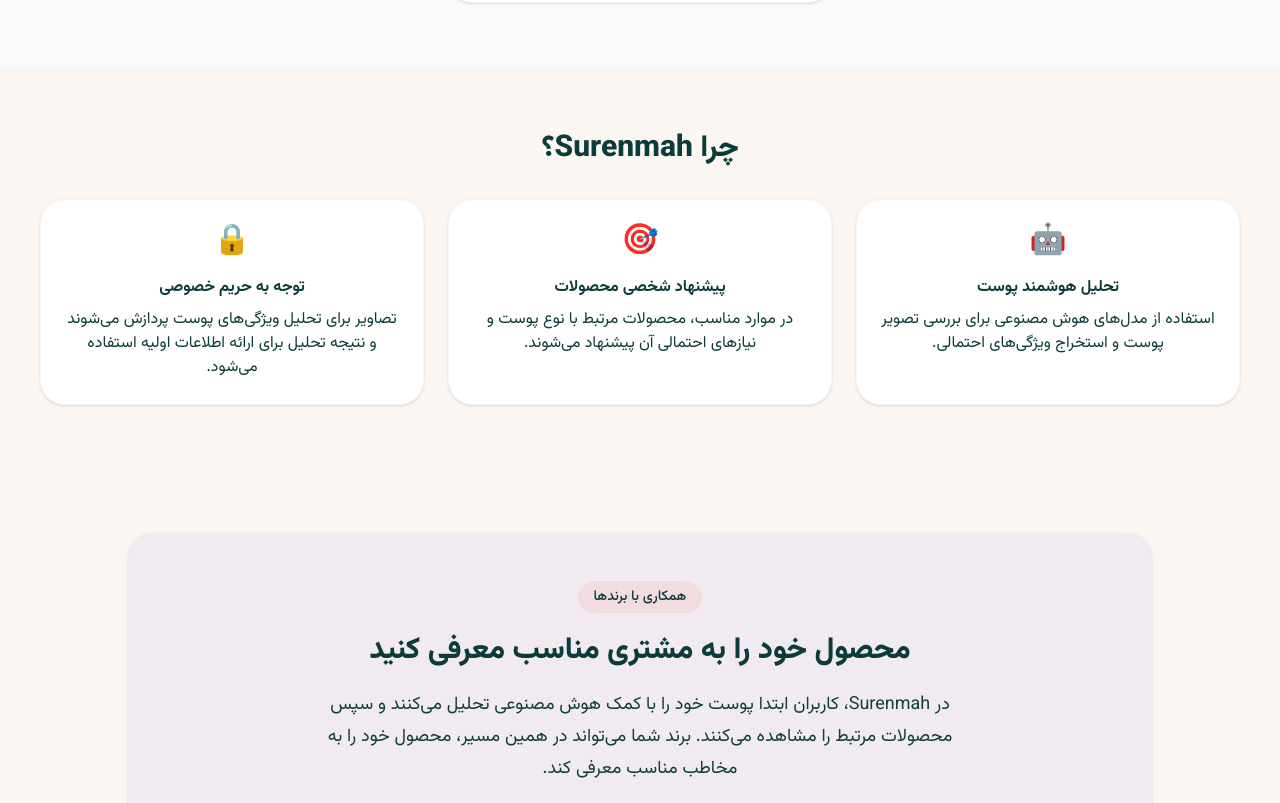
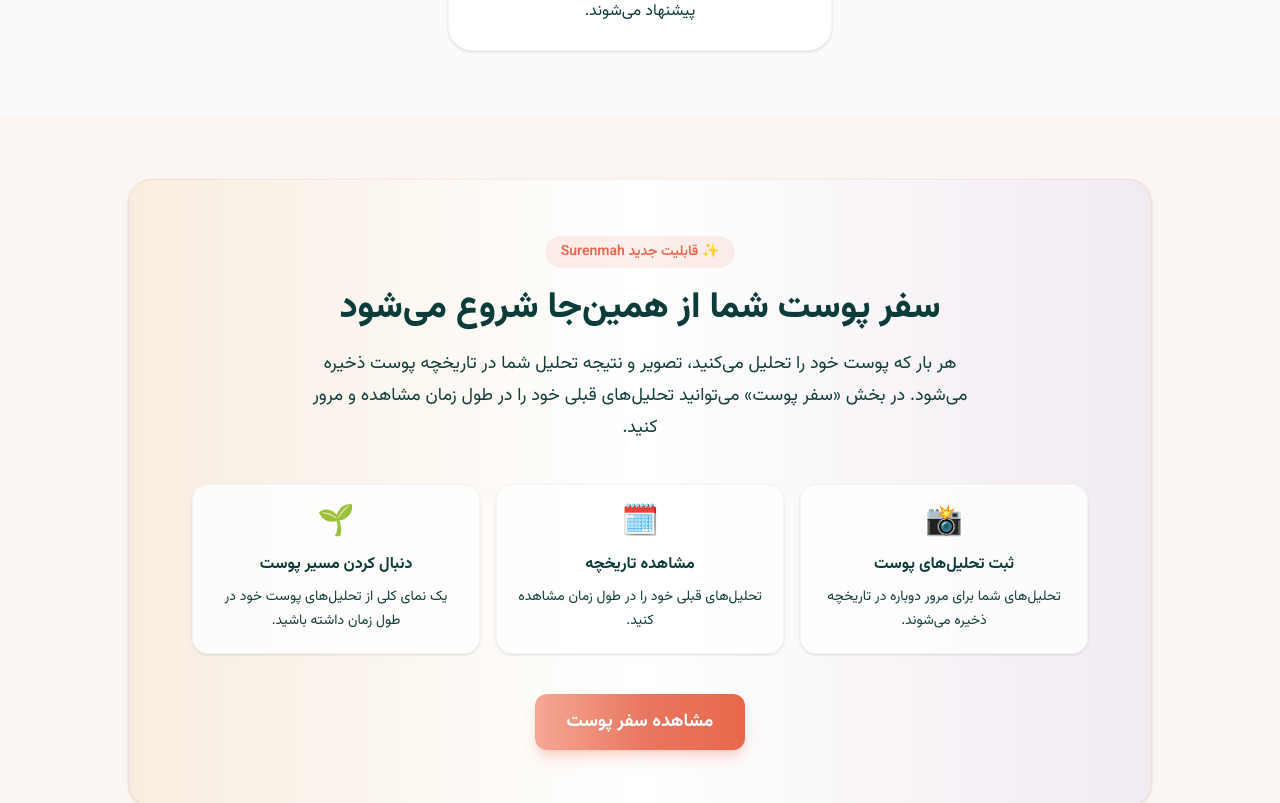
Before and after one commit to ahm100/Skin-Frontend, a Next.js app: page / in a window 1280 px wide. Shown: the part 1632-2435 px from the top of the page. Built offline with nearby package versions, Linux system fonts and the light colour scheme; no server answers.

Commit message:
present in home skin jurney

```diff
--- a/app/page.tsx
+++ b/app/page.tsx
@@ -13,7 +13,9 @@
   return (
     <main className="min-h-screen">
 
-      {/* Hero */}
+      {/* =====================================================
+          HERO
+          ===================================================== */}
 
       <section
         className="
@@ -28,7 +30,6 @@
           text-center
         "
       >
-
         <h1
           className="
             text-4xl
@@ -55,6 +56,20 @@
           و بر اساس نتیجه تحلیل، پیشنهادهای مناسب دریافت کنید.
         </p>
 
+        <p
+          className="
+            mt-4
+            max-w-2xl
+            text-base
+            sm:text-lg
+            font-medium
+            leading-8
+            text-petrol
+          "
+        >
+          تحلیل کنید، نتیجه را ذخیره کنید و مسیر پوست خود را دنبال کنید.
+        </p>
+
         <a
           href="/analyze"
           className="
@@ -62,28 +77,21 @@
             inline-flex
             items-center
             justify-center
-
             rounded-xl
-
             bg-gradient-to-l
             from-coral
             via-[#E97861]
             to-[#F4A896]
-
             px-10
             py-4
-
             text-lg
             font-bold
             text-white
-
             shadow-lg
             shadow-coral/25
-
             hover:-translate-y-0.5
             hover:shadow-xl
             hover:shadow-coral/30
-
             transition-all
             duration-200
           "
@@ -102,11 +110,12 @@
           ⚠️ این تحلیل تشخیص پزشکی نیست.
           نتایج توسط هوش مصنوعی تخمین زده می‌شوند.
         </p>
-
       </section>
 
 
-      {/* How it works */}
+      {/* =====================================================
+          HOW IT WORKS
+          ===================================================== */}
 
       <section
         className="
@@ -116,7 +125,6 @@
           sm:px-10
         "
       >
-
         <h2
           className="
             text-center
@@ -155,7 +163,6 @@
               max-w-sm
             "
           >
-
             <div
               className="
                 flex
@@ -192,7 +199,6 @@
               یک تصویر مناسب از پوست خود ارسال کنید تا
               فرآیند تحلیل پوست آغاز شود.
             </p>
-
           </div>
 
 
@@ -227,7 +233,6 @@
               max-w-sm
             "
           >
-
             <div
               className="
                 flex
@@ -264,7 +269,6 @@
               مدل‌های هوش مصنوعی تصویر پوست را بررسی می‌کنند
               و ویژگی‌ها و نشانه‌های احتمالی را استخراج می‌کنند.
             </p>
-
           </div>
 
 
@@ -299,7 +303,6 @@
               max-w-sm
             "
           >
-
             <div
               className="
                 flex
@@ -336,15 +339,276 @@
               در مواردی که تحلیل برای پیشنهاد محصول مناسب باشد،
               محصولات مرتبط بر اساس نتیجه تحلیل پیشنهاد می‌شوند.
             </p>
+          </div>
 
+        </div>
+      </section>
+
+
+      {/* =====================================================
+          SKIN JOURNEY
+          ===================================================== */}
+
+      <section
+        className="
+          px-6
+          py-16
+          sm:px-10
+        "
+      >
+        <div
+          className="
+            mx-auto
+            max-w-5xl
+            overflow-hidden
+            rounded-3xl
+            border
+            border-coral/10
+            bg-gradient-to-l
+            from-[#F2EAF1]
+            via-white
+            to-[#F5E6D3]/60
+            px-6
+            py-12
+            sm:px-10
+            sm:py-14
+            shadow-sm
+          "
+        >
+
+          {/* Badge */}
+
+          <div className="text-center">
+            <span
+              className="
+                inline-flex
+                items-center
+                rounded-full
+                bg-coral/10
+                px-4
+                py-1.5
+                text-sm
+                font-semibold
+                text-coral
+              "
+            >
+              ✨ قابلیت جدید Surenmah
+            </span>
+          </div>
+
+
+          {/* Title */}
+
+          <h2
+            className="
+              mt-5
+              text-center
+              text-3xl
+              sm:text-4xl
+              font-extrabold
+              text-petrol
+            "
+          >
+            سفر پوست شما از همین‌جا شروع می‌شود
+          </h2>
+
+
+          {/* Description */}
+
+          <p
+            className="
+              mx-auto
+              mt-5
+              max-w-2xl
+              text-center
+              text-base
+              sm:text-lg
+              leading-8
+              text-petrol-soft
+            "
+          >
+            هر بار که پوست خود را تحلیل می‌کنید، تصویر و نتیجه
+            تحلیل شما در تاریخچه پوست ذخیره می‌شود.
+            در بخش «سفر پوست» می‌توانید تحلیل‌های قبلی خود را
+            در طول زمان مشاهده و مرور کنید.
+          </p>
+
+
+          {/* Features */}
+
+          <div
+            className="
+              mx-auto
+              mt-10
+              grid
+              max-w-4xl
+              gap-4
+              sm:grid-cols-3
+            "
+          >
+
+            {/* Feature 1 */}
+
+            <div
+              className="
+                rounded-2xl
+                bg-white/80
+                border
+                border-gray-100
+                p-5
+                text-center
+                shadow-sm
+              "
+            >
+              <div className="text-3xl">
+                📸
+              </div>
+
+              <h3
+                className="
+                  mt-3
+                  font-bold
+                  text-petrol
+                "
+              >
+                ثبت تحلیل‌های پوست
+              </h3>
+
+              <p
+                className="
+                  mt-2
+                  text-sm
+                  leading-6
+                  text-petrol-soft
+                "
+              >
+                تحلیل‌های شما برای مرور دوباره در تاریخچه ذخیره می‌شوند.
+              </p>
+            </div>
+
+
+            {/* Feature 2 */}
+
+            <div
+              className="
+                rounded-2xl
+                bg-white/80
+                border
+                border-gray-100
+                p-5
+                text-center
+                shadow-sm
+              "
+            >
+              <div className="text-3xl">
+                🗓️
+              </div>
+
+              <h3
+                className="
+                  mt-3
+                  font-bold
+                  text-petrol
+                "
+              >
+                مشاهده تاریخچه
+              </h3>
+
+              <p
+                className="
+                  mt-2
+                  text-sm
+                  leading-6
+                  text-petrol-soft
+                "
+              >
+                تحلیل‌های قبلی خود را در طول زمان مشاهده کنید.
+              </p>
+            </div>
+
+
+            {/* Feature 3 */}
+
+            <div
+              className="
+                rounded-2xl
+                bg-white/80
+                border
+                border-gray-100
+                p-5
+                text-center
+                shadow-sm
+              "
+            >
+              <div className="text-3xl">
+                🌱
+              </div>
+
+              <h3
+                className="
+                  mt-3
+                  font-bold
+                  text-petrol
+                "
+              >
+                دنبال کردن مسیر پوست
+              </h3>
+
+              <p
+                className="
+                  mt-2
+                  text-sm
+                  leading-6
+                  text-petrol-soft
+                "
+              >
+                یک نمای کلی از تحلیل‌های پوست خود در طول زمان داشته باشید.
+              </p>
             </div>
 
           </div>
 
+
+          {/* CTA */}
+
+          <div className="mt-10 text-center">
+            <a
+              href="/journey"
+              className="
+                inline-flex
+                items-center
+                justify-center
+                rounded-xl
+                bg-gradient-to-l
+                from-coral
+                via-[#E97861]
+                to-[#F4A896]
+                px-8
+                py-3.5
+                text-base
+                sm:text-lg
+                font-bold
+                text-white
+                shadow-lg
+                shadow-coral/25
+                hover:-translate-y-0.5
+                hover:shadow-xl
+                hover:shadow-coral/30
+                transition-all
+                duration-200
+              "
+            >
+              مشاهده سفر پوست
+            </a>
+          </div>
+
+        </div>
       </section>
 
 
-      {/* Why Surenmah */}
+      {/* =====================================================
+          WHY SURENMAH
+          ===================================================== */}
 
       <section
         className="
@@ -354,7 +618,6 @@
           text-center
         "
       >
-
         <h2
           className="
             text-3xl
@@ -386,7 +649,6 @@
               shadow-sm
             "
           >
-
             <div className="text-3xl">
               🤖
             </div>
@@ -399,7 +661,6 @@
               استفاده از مدل‌های هوش مصنوعی برای
               بررسی تصویر پوست و استخراج ویژگی‌های احتمالی.
             </p>
-
           </div>
 
 
@@ -415,7 +676,6 @@
               shadow-sm
             "
           >
-
             <div className="text-3xl">
               🎯
             </div>
@@ -428,7 +688,6 @@
               در موارد مناسب، محصولات مرتبط با نوع پوست
               و نیازهای احتمالی آن پیشنهاد می‌شوند.
             </p>
-
           </div>
 
 
@@ -444,7 +703,6 @@
               shadow-sm
             "
           >
-
             <div className="text-3xl">
               🔒
             </div>
@@ -457,17 +715,11 @@
               تصاویر برای تحلیل ویژگی‌های پوست پردازش می‌شوند
               و نتیجه تحلیل برای ارائه اطلاعات اولیه استفاده می‌شود.
             </p>
-
           </div>
 
         </div>
-
       </section>
 
-
-      {/* =====================================================
-          BRANDS / SPONSOR CTA
-          ===================================================== */}
 
       {/* =====================================================
           BRANDS / SPONSOR CTA
@@ -484,16 +736,11 @@
           className="
             mx-auto
             max-w-5xl
-
             rounded-3xl
-
             bg-[#F2EAF1]
-
             px-6
             py-12
-
             text-center
-
             shadow-sm
           "
         >
@@ -502,15 +749,11 @@
             className="
               inline-flex
               rounded-full
-
               bg-coral/10
-
               px-4
               py-1.5
-
               text-sm
               font-medium
-
               text-petrol
             "
           >
@@ -521,12 +764,9 @@
           <h2
             className="
               mt-5
-
               text-2xl
               sm:text-3xl
-
               font-extrabold
-
               text-petrol
             "
           >
@@ -538,14 +778,10 @@
             className="
               mx-auto
               mt-5
-
               max-w-2xl
-
               text-base
               sm:text-lg
-
               leading-8
-
               text-petrol-soft
             "
           >
@@ -562,15 +798,14 @@
             className="
               mx-auto
               mt-8
-
               grid
               max-w-3xl
-
               gap-4
-
               sm:grid-cols-3
             "
           >
+
+            {/* Point 1 */}
 
             <div
               className="
@@ -606,6 +841,8 @@
             </div>
 
 
+            {/* Point 2 */}
+
             <div
               className="
                 rounded-2xl
@@ -639,6 +876,8 @@
               </p>
             </div>
 
+
+            {/* Point 3 */}
 
             <div
               className="
@@ -682,34 +921,25 @@
             href="/sponsor"
             className="
               mt-9
-
               inline-flex
               items-center
               justify-center
-
               rounded-xl
-
               bg-gradient-to-l
               from-coral
               via-[#E97861]
               to-[#F4A896]
-
               px-8
               py-3.5
-
               text-base
               sm:text-lg
-
               font-bold
               text-white
-
               shadow-lg
               shadow-coral/25
-
               hover:-translate-y-0.5
               hover:shadow-xl
               hover:shadow-coral/30
-
               transition-all
               duration-200
             "
@@ -720,7 +950,10 @@
         </div>
       </section>
 
-      {/* SEO Content */}
+
+      {/* =====================================================
+          SEO CONTENT
+          ===================================================== */}
 
       <section
         className="
@@ -731,7 +964,6 @@
           text-center
         "
       >
-
         <div className="mx-auto max-w-3xl">
 
           <h2
@@ -781,7 +1013,6 @@
           </p>
 
         </div>
-
       </section>
 
     </main>
```
Lines whose indentation alone changed are shown as unchanged.
